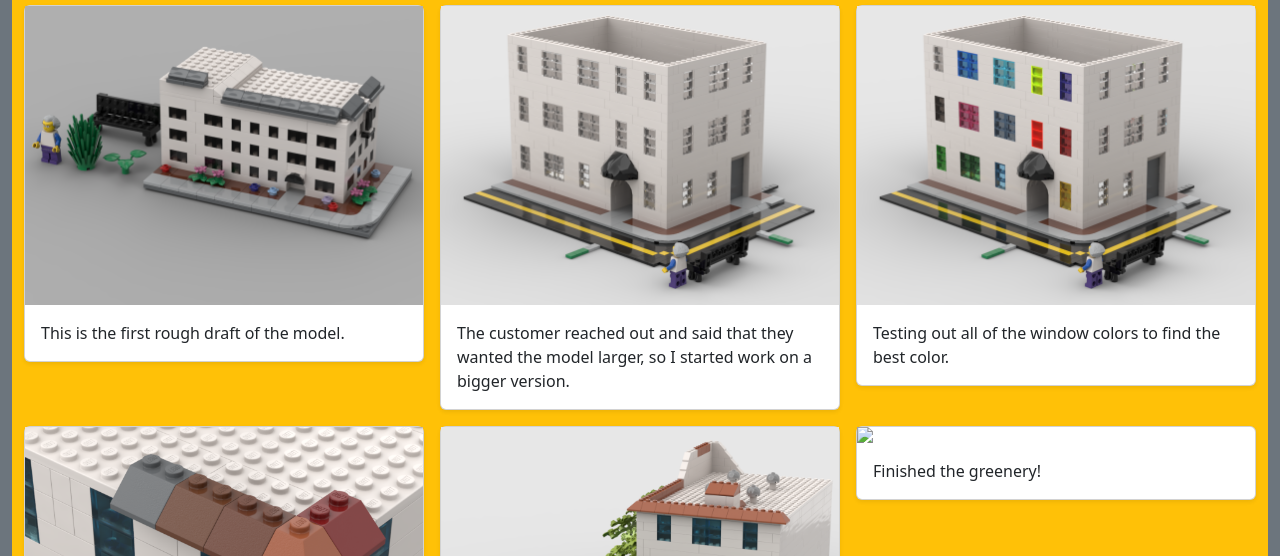
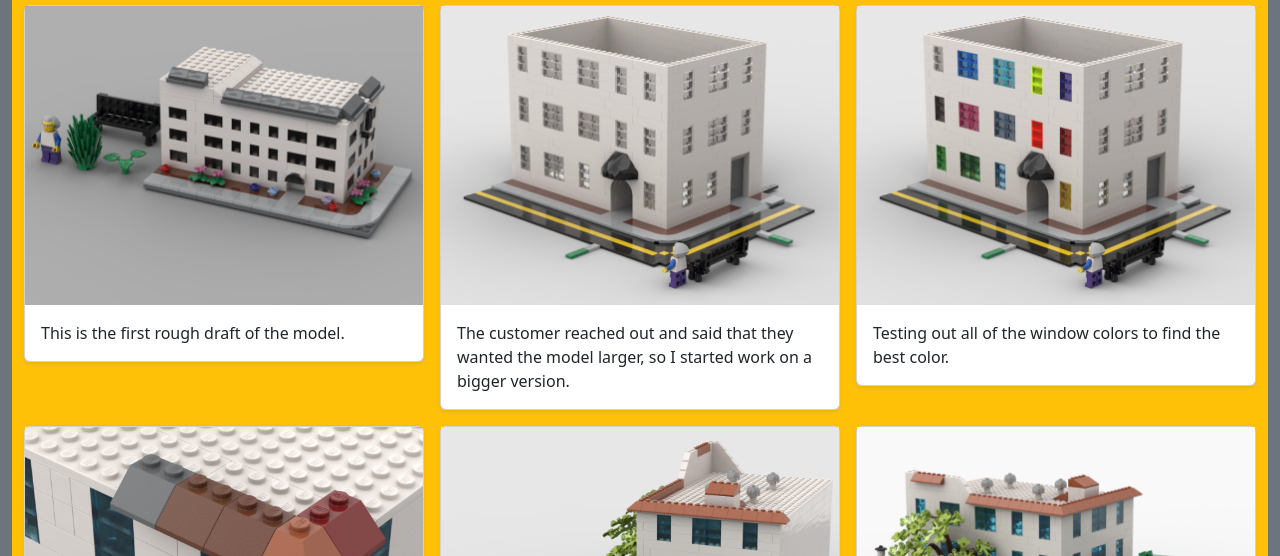
Before and after one commit to AmusedMoose/BrickMoose, a plain HTML site: page gallery/index.html in a window 1280 px wide. Shown: the part 396-952 px from the top of the page. Drawn offline with nearby package versions, Linux system fonts and the light colour scheme.

Commit message:
working on gallery 18

```diff
--- a/gallery/index.html
+++ b/gallery/index.html
@@ -89,7 +89,7 @@
         </div>
         <div class="col">
           <div class="card shadow-sm">
-            <img src="/images/942 Beech/942 Beech St 4" class="img-fluid">
+            <img src="/images/942 Beech/942 Beech St 4.png" class="img-fluid">
             <div class="card-body">
               <p class="card-text">Finished the greenery!</p>
             </div>
```
